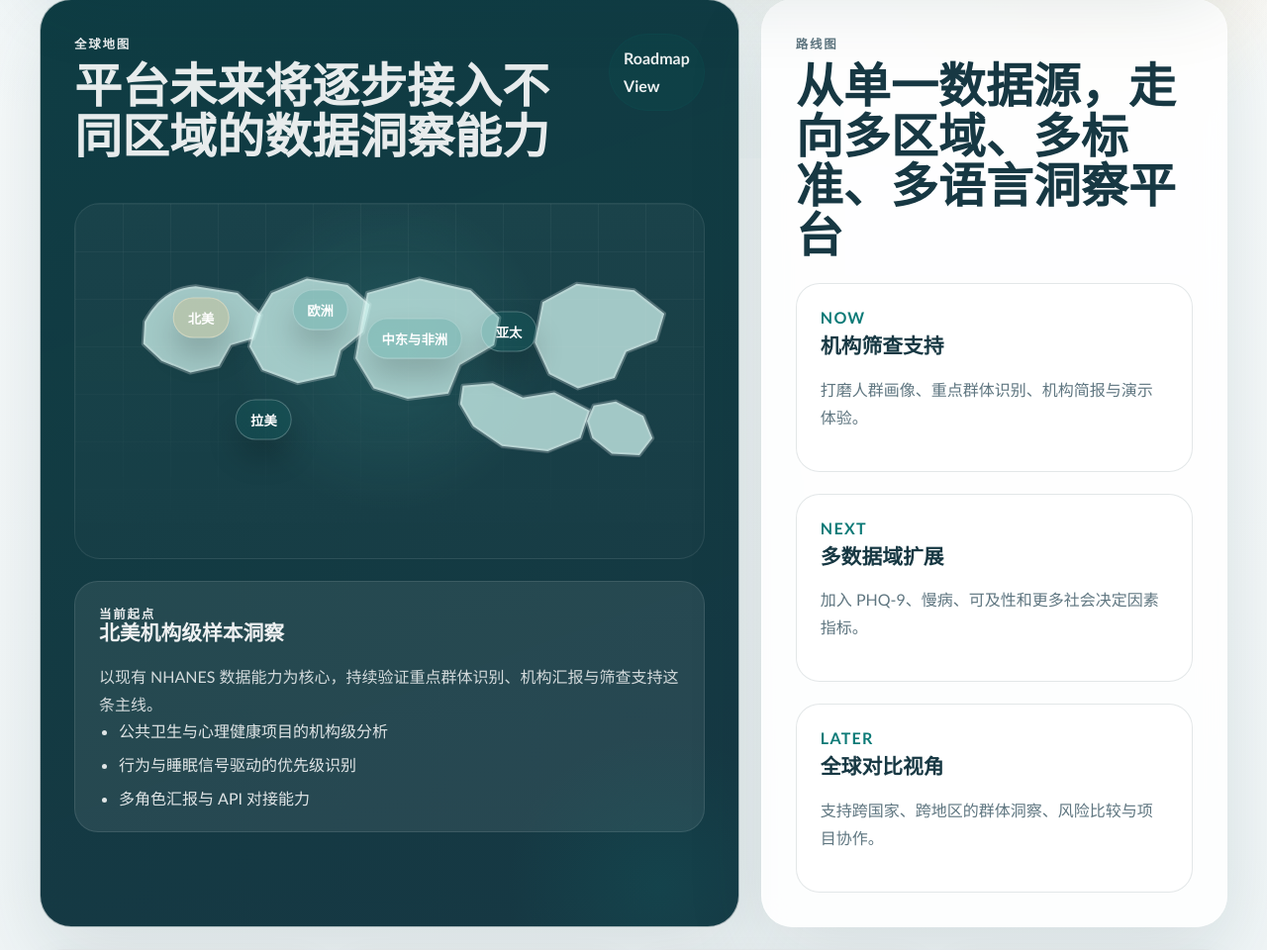
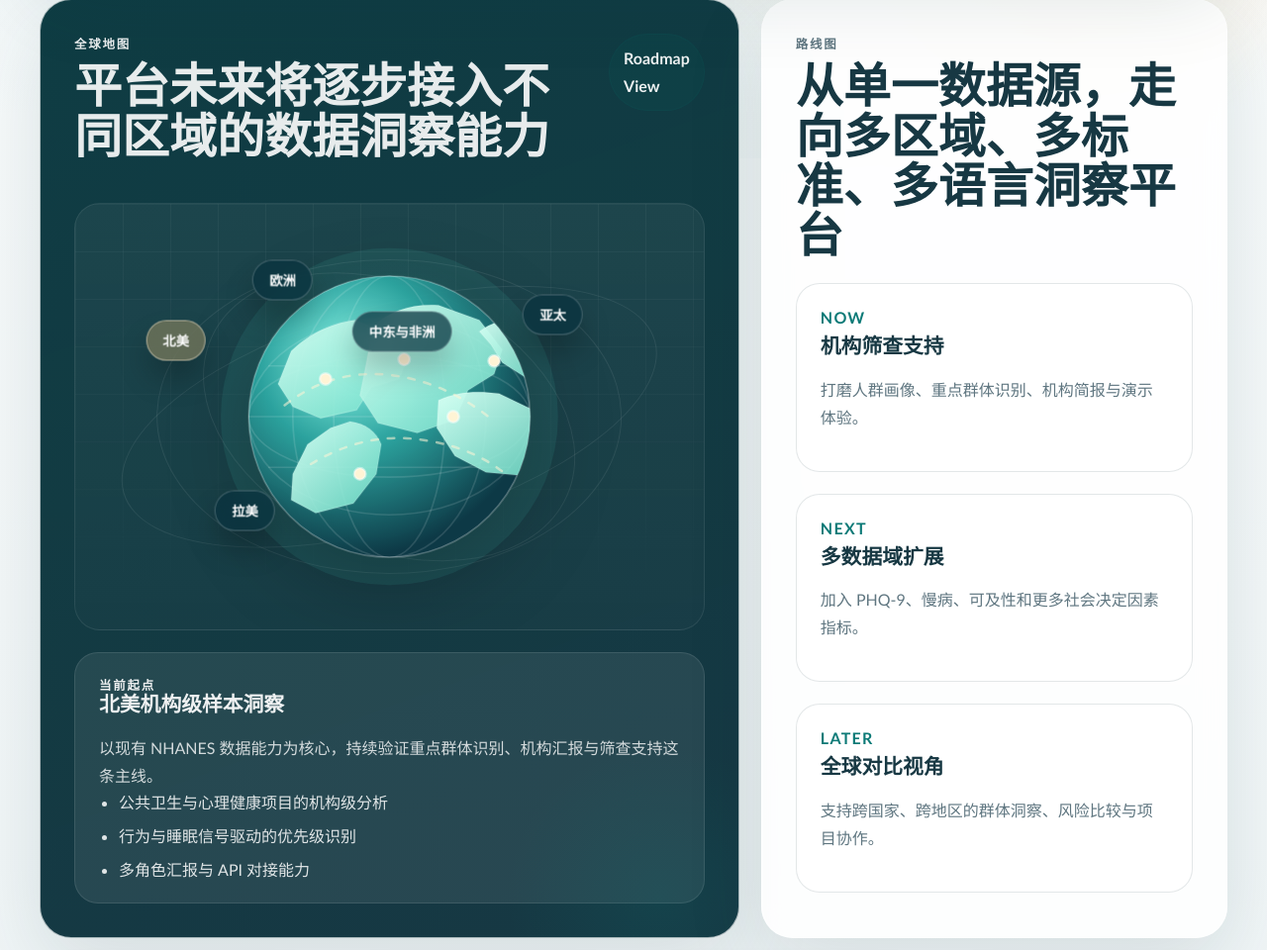
Before and after one commit to Cherry-Jam1010/HealthInsight, a FastAPI app: template app/templates/vision.html in a window 1280 px wide. Shown: the part 640-1600 px from the top of the page at 99% size. Run offline with FastAPI, Linux system fonts and the light colour scheme; the template is opened without the code that fills it, so the values that code supplies are empty.

Commit message:
Refine global vision globe design

```diff
--- a/app/static/css/site.css
+++ b/app/static/css/site.css
@@ -895,12 +895,12 @@ pre {
 
 .world-map-stage {
   position: relative;
-  min-height: 360px;
+  min-height: 430px;
   margin: 12px 0 22px;
   border-radius: 26px;
   background:
-    radial-gradient(circle at 50% 42%, rgba(76, 173, 167, 0.18), transparent 42%),
-    linear-gradient(180deg, rgba(255, 255, 255, 0.04), rgba(255, 255, 255, 0.02));
+    radial-gradient(circle at 50% 46%, rgba(90, 216, 206, 0.16), transparent 36%),
+    linear-gradient(180deg, rgba(255, 255, 255, 0.05), rgba(255, 255, 255, 0.02));
   border: 1px solid rgba(255, 255, 255, 0.08);
   overflow: hidden;
 }
@@ -916,30 +916,95 @@ pre {
   mask-image: linear-gradient(180deg, rgba(0, 0, 0, 0.85), transparent 100%);
 }
 
-.world-map-svg {
-  width: 100%;
-  height: 100%;
-  display: block;
+.globe-shell {
+  position: relative;
+  width: min(100%, 760px);
+  min-height: 430px;
+  margin: 0 auto;
 }
 
-.world-map-svg path {
-  fill: rgba(206, 243, 238, 0.76);
-  stroke: rgba(255, 255, 255, 0.24);
-  stroke-width: 6px;
-  stroke-linejoin: round;
+.globe-svg {
+  width: 100%;
+  height: 430px;
+  display: block;
+  filter: drop-shadow(0 24px 40px rgba(0, 0, 0, 0.24));
+}
+
+.globe-aura {
+  fill: rgba(77, 232, 217, 0.08);
+}
+
+.globe-body {
+  fill: url(#globeGlow);
+  stroke: rgba(255, 255, 255, 0.2);
+  stroke-width: 2px;
+}
+
+.globe-grid ellipse,
+.globe-grid path {
+  fill: none;
+  stroke: rgba(255, 255, 255, 0.12);
+  stroke-width: 2px;
+}
+
+.globe-continents path {
+  fill: url(#continentFill);
+  stroke: rgba(255, 255, 255, 0.12);
+  stroke-width: 2px;
+}
+
+.globe-arcs path {
+  fill: none;
+  stroke: rgba(255, 244, 214, 0.55);
+  stroke-width: 3px;
+  stroke-linecap: round;
+  stroke-dasharray: 8 12;
+}
+
+.globe-nodes circle {
+  fill: #fff4d5;
+  stroke: rgba(255, 255, 255, 0.45);
+  stroke-width: 3px;
+}
+
+.orbit-ring {
+  position: absolute;
+  inset: 50% auto auto 50%;
+  border-radius: 50%;
+  border: 1px solid rgba(255, 255, 255, 0.08);
+  transform: translate(-50%, -50%);
+  pointer-events: none;
+}
+
+.orbit-ring-a {
+  width: 74%;
+  height: 74%;
+}
+
+.orbit-ring-b {
+  width: 62%;
+  height: 62%;
+  transform: translate(-50%, -50%) rotate(24deg);
+}
+
+.orbit-ring-c {
+  width: 88%;
+  height: 52%;
+  transform: translate(-50%, -50%) rotate(-16deg);
 }
 
 .map-hotspot {
   position: absolute;
   transform: translate(-50%, -50%);
-  padding: 10px 14px;
+  padding: 10px 16px;
   border: 1px solid rgba(255, 255, 255, 0.24);
   border-radius: 999px;
-  background: rgba(12, 122, 119, 0.16);
+  background: rgba(9, 51, 62, 0.74);
   color: white;
   font-weight: 700;
   cursor: pointer;
-  box-shadow: 0 18px 30px rgba(0, 0, 0, 0.18);
+  box-shadow: 0 18px 30px rgba(0, 0, 0, 0.22);
+  backdrop-filter: blur(10px);
 }
 
 .map-hotspot::after {
@@ -952,8 +1017,8 @@ pre {
 }
 
 .map-hotspot.is-active {
-  background: rgba(230, 185, 111, 0.26);
-  border-color: rgba(255, 239, 214, 0.38);
+  background: rgba(230, 185, 111, 0.34);
+  border-color: rgba(255, 239, 214, 0.52);
 }
 
 .vision-detail-card {
--- a/app/templates/vision.html
+++ b/app/templates/vision.html
@@ -23,30 +23,79 @@
     </div>
 
     <div class="world-map-stage">
-      <svg class="world-map-svg" viewBox="0 0 960 480" aria-hidden="true">
-        <path d="M106 180c18-34 44-52 78-54l64 10 36 34-12 36-34 10-18 32-44 10-44-18-28-26z"></path>
-        <path d="M300 136l54-22 62 10 34 30-10 42-34 28-10 38-56 12-54-20-20-36 12-46z"></path>
-        <path d="M446 136l80-22 78 18 44 42-8 42-52 30-18 44-62 8-52-16-28-46 8-48z"></path>
-        <path d="M592 278l46-4 46 22 48-8 54 28-14 42-50 20-70-8-44-30-20-34z"></path>
-        <path d="M714 150l52-28 88 10 46 36-12 40-46 18-18 40-56 16-44-22-22-48z"></path>
-        <path d="M792 308l34-6 42 22 14 34-20 26-42-2-30-24-8-26z"></path>
+      <div class="globe-shell" aria-hidden="true">
+        <div class="orbit-ring orbit-ring-a"></div>
+        <div class="orbit-ring orbit-ring-b"></div>
+        <div class="orbit-ring orbit-ring-c"></div>
+
+        <svg class="globe-svg" viewBox="0 0 520 520">
+          <defs>
+            <radialGradient id="globeGlow" cx="35%" cy="30%" r="70%">
+              <stop offset="0%" stop-color="#93fff0" stop-opacity="0.95"></stop>
+              <stop offset="45%" stop-color="#2da9a4" stop-opacity="0.92"></stop>
+              <stop offset="100%" stop-color="#0d3946" stop-opacity="1"></stop>
+            </radialGradient>
+            <linearGradient id="continentFill" x1="0%" y1="0%" x2="100%" y2="100%">
+              <stop offset="0%" stop-color="#d8fff3" stop-opacity="0.95"></stop>
+              <stop offset="100%" stop-color="#6de0c9" stop-opacity="0.85"></stop>
+            </linearGradient>
+            <clipPath id="globeClip">
+              <circle cx="260" cy="260" r="172"></circle>
+            </clipPath>
+          </defs>
+
+          <circle class="globe-aura" cx="260" cy="260" r="206"></circle>
+          <circle class="globe-body" cx="260" cy="260" r="172"></circle>
+
+          <g class="globe-grid" clip-path="url(#globeClip)">
+            <ellipse cx="260" cy="260" rx="172" ry="172"></ellipse>
+            <ellipse cx="260" cy="260" rx="172" ry="120"></ellipse>
+            <ellipse cx="260" cy="260" rx="172" ry="74"></ellipse>
+            <ellipse cx="260" cy="260" rx="118" ry="172"></ellipse>
+            <ellipse cx="260" cy="260" rx="68" ry="172"></ellipse>
+            <path d="M88 260h344"></path>
+            <path d="M112 198h296"></path>
+            <path d="M112 322h296"></path>
+          </g>
+
+          <g class="globe-continents" clip-path="url(#globeClip)">
+            <path d="M140 180c18-18 46-34 78-38l44 18 20 28-10 26-34 10-18 28-44 10-34-14-18-28z"></path>
+            <path d="M240 150c22-20 48-28 80-26l50 18 28 36-10 30-32 20-16 36-46 16-48-12-22-34 8-40z"></path>
+            <path d="M212 266c18 2 32 12 38 28l-6 36-28 36-46 12-30-16 2-32 18-36 28-20z"></path>
+            <path d="M320 240c22-10 46-12 74-8l46 22 24 34-8 26-34 18-44-4-38-20-22-34z"></path>
+            <path d="M370 156c18-14 40-18 66-14l32 18 10 28-18 18-34 6-28-18-14-22z"></path>
+          </g>
+
+          <g class="globe-arcs" clip-path="url(#globeClip)">
+            <path d="M132 246c54-42 116-48 182-24 26 10 50 24 72 42"></path>
+            <path d="M164 318c46-28 94-38 146-28 34 6 64 18 92 40"></path>
+          </g>
+
+          <g class="globe-nodes">
+            <circle cx="182" cy="214" r="7"></circle>
+            <circle cx="278" cy="190" r="7"></circle>
+            <circle cx="338" cy="260" r="7"></circle>
+            <circle cx="388" cy="192" r="7"></circle>
+            <circle cx="224" cy="330" r="7"></circle>
+          </g>
         </svg>
 
-      <button class="map-hotspot is-active" type="button" style="left: 20%; top: 32%" data-region-button="north_america">
+        <button class="map-hotspot is-active" type="button" style="left: 16%; top: 32%" data-region-button="north_america">
           北美
         </button>
-      <button class="map-hotspot" type="button" style="left: 39%; top: 30%" data-region-button="europe">
+        <button class="map-hotspot" type="button" style="left: 33%; top: 18%" data-region-button="europe">
           欧洲
         </button>
-      <button class="map-hotspot" type="button" style="left: 54%; top: 38%" data-region-button="mena">
+        <button class="map-hotspot" type="button" style="left: 52%; top: 30%" data-region-button="mena">
           中东与非洲
         </button>
-      <button class="map-hotspot" type="button" style="left: 69%; top: 36%" data-region-button="asia_pacific">
+        <button class="map-hotspot" type="button" style="left: 76%; top: 26%" data-region-button="asia_pacific">
           亚太
         </button>
-      <button class="map-hotspot" type="button" style="left: 30%; top: 61%" data-region-button="latin_america">
+        <button class="map-hotspot" type="button" style="left: 27%; top: 72%" data-region-button="latin_america">
           拉美
         </button>
+      </div>
     </div>
 
     <div class="vision-detail-card">
```
Lines whose indentation alone changed are shown as unchanged.
